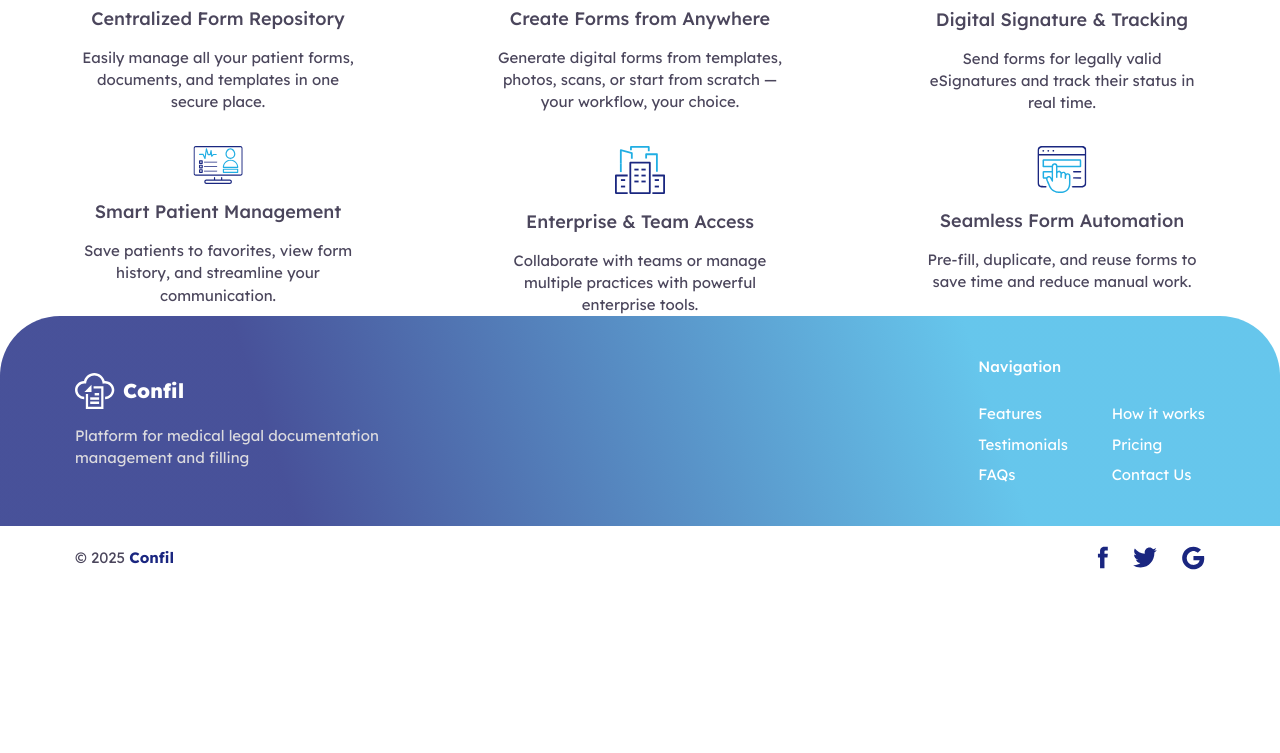
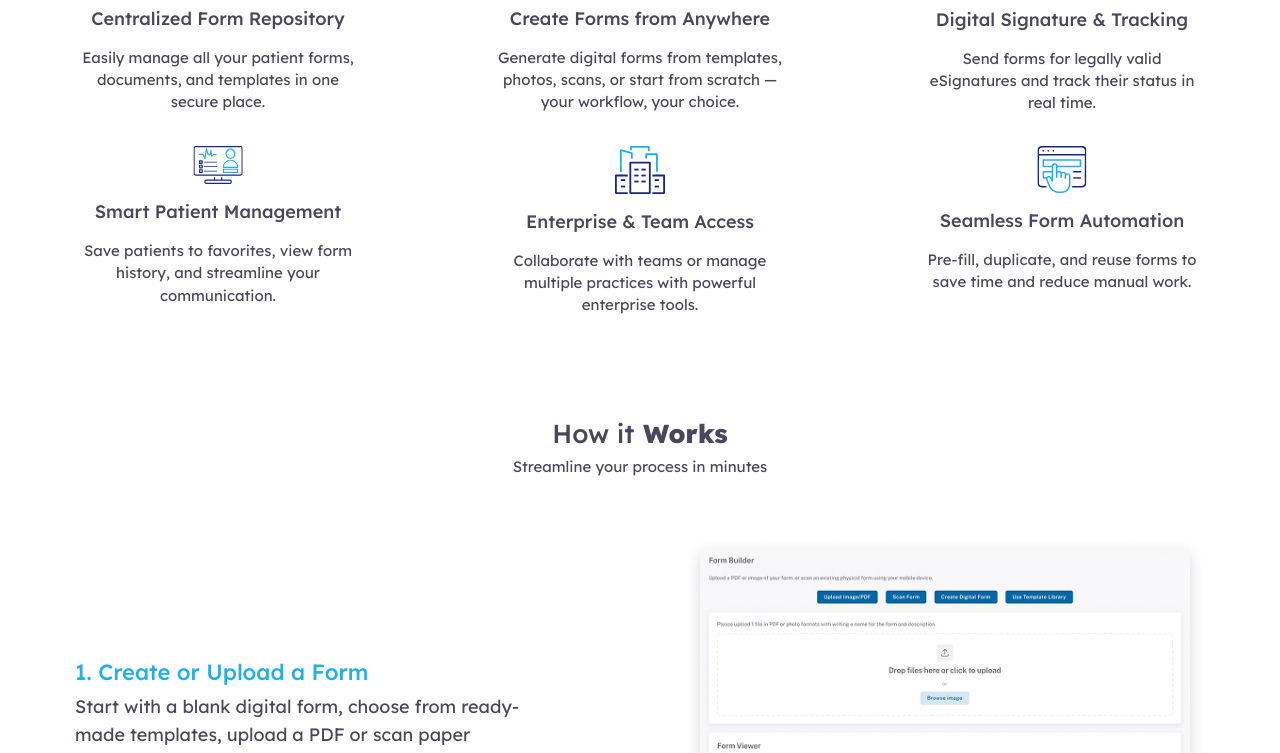
Before and after one commit to DDLivsha/confil-landing, a Next.js app: page / in a window 1280 px wide. Shown: the part 1407-2160 px from the top of the page. Before the commit the page ends 1977 px from the top, so only its background shows below. Built offline with nearby package versions, Linux system fonts and the light colour scheme.

Commit message:
how it works done

```diff
--- a/app/globals.sass
+++ b/app/globals.sass
@@ -3,6 +3,7 @@
 @use '../styles/footer.sass'
 @use '../styles/home.sass'
 @use '../styles/features.sass'
+@use '../styles/explain.sass'
 
 :root
    --primary: #1A2680
--- a/app/layout.tsx
+++ b/app/layout.tsx
@@ -25,10 +25,8 @@ export default function RootLayout({
   return (
     <html lang="en">
       <body className={`${LexendFont.variable}`}>
-        <div className="container">
-          <Header />
-          {children}
-        </div>
+        <Header />
+        {children}
         <Footer />
       </body>
     </html>
--- a/app/page.tsx
+++ b/app/page.tsx
@@ -1,6 +1,7 @@
 import bg from '@/assets/images/main-bg.png'
 import Features from '@/components/features/Features';
 import Home from '@/components/home/Home';
+import HowItWorks from '@/components/how-it-works/HowItWorks';
 import Image from 'next/image';
 
 export default function HomePage() {
@@ -9,6 +10,7 @@ export default function HomePage() {
       <Image src={bg} alt="bg" placeholder='blur' quality={90} className='absolute z-[-1] left-0 top-0 w-full' />
       <Home />
       <Features />
+      <HowItWorks />
     </>
 
   );
--- a/components/Header.tsx
+++ b/components/Header.tsx
@@ -8,8 +8,8 @@ import { navigationMenuItems } from '@/constants/navigation-items'
 
 const Header: FC = () => {
 
-
    return (
+      <div className='container sticky top-4 z-[100]'>
          <header className='header'>
             <Link href="/" className='header__logo'>
                <Image src={logo} alt="logo" width={40} height={40} priority />
@@ -38,6 +38,7 @@ const Header: FC = () => {
                </Link>
             </nav>
          </header>
+      </div>
    )
 }
 
--- a/components/common/Title.tsx
+++ b/components/common/Title.tsx
@@ -5,11 +5,12 @@ interface Props extends React.HTMLAttributes<HTMLHeadingElement> {
    className?: string
    boldText: string
    children: React.ReactNode
+   boldTextPosition?: 'start' | 'end'
 }
-const Title: FC<Props> = ({ className, boldText, children, ...props }) => {
+const Title: FC<Props> = ({ className, boldText, boldTextPosition = 'start', children, ...props }) => {
    return (
       <h2 {...props} className={cn('title', className)}>
-         {boldText} <span className='title__text'>{children}</span>
+         {boldTextPosition === 'start' && boldText} <span className='title__text'>{children}</span> {boldTextPosition === 'end' && boldText}
       </h2>
    )
 }
--- a/components/features/Features.tsx
+++ b/components/features/Features.tsx
@@ -10,6 +10,7 @@ interface Props {
 
 const Features: FC<Props> = ({ className }) => {
    return (
+      <div className='container'>
          <section id='features' className={cn(className, 'features')}>
             <Title boldText='The complete'>patient documentation solution</Title>
             <p className='max-w-[734px] mt-1 mx-auto'>Simplify your workflow, ensure your practice is audit-ready, and keep sensitive patient data protected—all with no technical expertise required.</p>
@@ -23,6 +24,7 @@ const Features: FC<Props> = ({ className }) => {
                ))}
             </div>
          </section>
+      </div>
    )
 }
 
--- a/components/home/Buttons.tsx
+++ b/components/home/Buttons.tsx
@@ -8,7 +8,7 @@ const Buttons: FC = () => {
    const handleScrollToFeatures = () => {
       const featuresSection = document.getElementById('features')
       if (featuresSection) {
-         featuresSection.scrollIntoView({ behavior: 'smooth' })
+         featuresSection.scrollIntoView({ behavior: 'smooth', block: 'center' })
       }
    }
 
--- a/components/home/Home.tsx
+++ b/components/home/Home.tsx
@@ -9,12 +9,14 @@ interface Props {
 }
 const Home: FC<Props> = ({ className }) => {
    return (
+      <div className='container'>
          <section id='home' className={cn('home', className)}>
             <h1 className='home__title'>Digitise Clinic Forms Effortlessly & Securely</h1>
             <p className='home__text'>Simplify your workflow, ensure your practice is audit-ready, and keep sensitive patient data protected—all with no technical expertise required.</p>
             <Buttons />
             <Image src={homepage} alt="homepage" placeholder='blur' width={800} height={653} className='home__image' />
          </section>
+      </div>
    )
 }
 
--- /dev/null
+++ b/components/how-it-works/HowItWorks.tsx
@@ -0,0 +1,89 @@
+import React, { FC } from 'react'
+import cn from 'classnames'
+import Title from '../common/Title'
+import Image from 'next/image'
+import first from '@/assets/images/how-it-works/first.jpg'
+import second from '@/assets/images/how-it-works/second.jpg'
+import third from '@/assets/images/how-it-works/third.jpg'
+import fourth from '@/assets/images/how-it-works/fourth.jpg'
+import fifth from '@/assets/images/how-it-works/fifth.jpg'
+import sixth from '@/assets/images/how-it-works/sixth.jpg'
+import bg from '@/assets/images/how-it-works/bg-1.jpg'
+
+interface Props {
+   className?: string
+}
+const HowItWorks: FC<Props> = ({ className }) => {
+   return (
+      <section id='how-it-works' className={cn(className, 'explain')}>
+         <div className='container'>
+            <Title boldText='Works' boldTextPosition='end'>How it</Title>
+            <p className='max-w-[734px] mt-1 mx-auto'>Streamline your process in minutes</p>
+         </div>
+         <div className=''>
+            <div className='container explain__card --reverse'>
+               <Image src={first} alt="Create or Upload a Form" width={520} height={348} className='explain__image' />
+               <div className='flex flex-col gap-1.5 max-w-[450px]'>
+                  <h3 className="explain__title --blue">1. Create or Upload a Form</h3>
+                  <p className="explain__text">Start with a blank digital form, choose from ready-made templates, upload a PDF or scan paper documents directly into Confil.</p>
+               </div>
+            </div>
+         </div>
+         <div className='relative'>
+            <div className='container explain__card '>
+               <Image src={second} alt="Customize Fields & Design" width={520} height={348} className='explain__image' />
+               <div className='flex flex-col gap-1.5 max-w-[450px]'>
+                  <h3 className="explain__title">2. Customize Fields & Design</h3>
+                  <p className="explain__text --white">Drag and drop text fields, checkboxes, signatures, and other elements. Adjust the layout and styling to match your needs and branding.</p>
+               </div>
+            </div>
+            <Image src={bg} alt="bg" placeholder='blur' height={560} className='explain__background' />
+         </div>
+
+         <div className=''>
+            <div className='container explain__card --reverse'>
+               <Image src={third} alt="Autofill or Fill Manually" width={520} height={348} className='explain__image' />
+               <div className='flex flex-col gap-1.5 max-w-[450px]'>
+                  <h3 className="explain__title --blue">3. Autofill or Fill Manually</h3>
+                  <p className="explain__text">Use smart autofill to populate known data instantly or fill out fields manually for full control.</p>
+               </div>
+            </div>
+         </div>
+
+         <div className=''>
+            <div className='container explain__card'>
+               <Image src={fourth} alt="Send to Patients or Save as Draft" width={520} height={348} className='explain__image' />
+               <div className='flex flex-col gap-1.5 max-w-[450px]'>
+                  <h3 className="explain__title --blue">4. Send to Patients or Save as Draft</h3>
+                  <p className="explain__text">Share the form securely with patients for completion and signing, or save it internally for future use. Mark favorites for quick access.</p>
+               </div>
+            </div>
+         </div>
+
+         <div className='relative'>
+            <div className='container explain__card --reverse'>
+               <Image src={fifth} alt="Collect Signatures & Track Progress" width={520} height={348} className='explain__image' />
+               <div className='flex flex-col gap-1.5 max-w-[450px]'>
+                  <h3 className="explain__title">5. Collect Signatures & Track Progress</h3>
+                  <p className="explain__text --white">Receive secure digital signatures and monitor signing status in real time.</p>
+               </div>
+            </div>
+            <Image src={bg} alt="bg" placeholder='blur' height={560} className='explain__background' />
+         </div>
+
+         <div className=''>
+            <div className='container explain__card'>
+               <Image src={fourth} alt="Archive, Export, or Print" width={520} height={348} className='explain__image' />
+               <div className='flex flex-col gap-1.5 max-w-[450px]'>
+                  <h3 className="explain__title --blue">6. Archive, Export, or Print</h3>
+                  <p className="explain__text">Archive signed forms, export as PDF, or print copies when needed. All documents are safely stored and easy to manage.</p>
+               </div>
+            </div>
+         </div>
+      </section>
+   )
+}
+
+{/* <Image src={bg} alt="bg" placeholder='blur' quality={90} className='absolute z-[-1] left-0 top-0 w-full' /> */ }
+
+export default HowItWorks
--- /dev/null
+++ b/styles/explain.sass
@@ -0,0 +1,35 @@
+@use "./mixins.sass" as *
+
+.explain
+   text-align: center
+   margin-top: 100px
+   &__card
+      display: flex
+      align-items: center
+      justify-content: space-between
+      gap: 48px
+      margin-top: 60px
+      &.--reverse
+         flex-direction: row-reverse
+   &__title
+      color: var(--white)
+      text-align: start
+      font-size: 22px
+      font-weight: 500
+      line-height: 136.364%
+      &.--blue
+         color: var(--secondary)
+   &__text
+      font-size: 18px
+      line-height: 155.556%
+      text-align: start
+      &.--white
+         color: var(--white)
+   &__background
+      position: absolute
+      z-index: -1
+      left: 0
+      top: -100px
+      width: 100%
+   &__image
+      border-radius: 6px
--- a/styles/header.sass
+++ b/styles/header.sass
@@ -10,9 +10,9 @@
    border: 2px solid rgba(255, 255, 255, 0.68)
    background: rgba(255, 255, 255, 0.38)
    backdrop-filter: blur(10px)
-   position: sticky
-   z-index: 100
-   top: 16px
+   // position: sticky
+   // z-index: 100
+   // top: 16px
    &__logo
       display: flex
       align-items: center
```
Also changed, not shown: assets/images/how-it-works/bg-2.jpg (deleted). Lines whose indentation alone changed are shown as unchanged.
